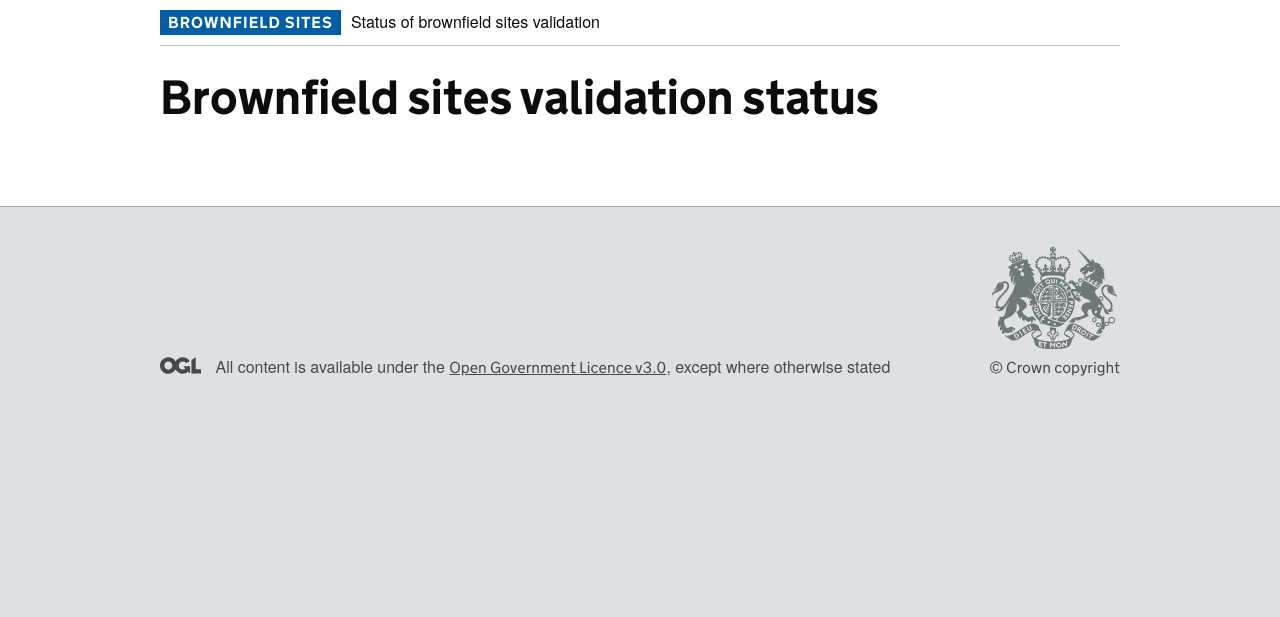
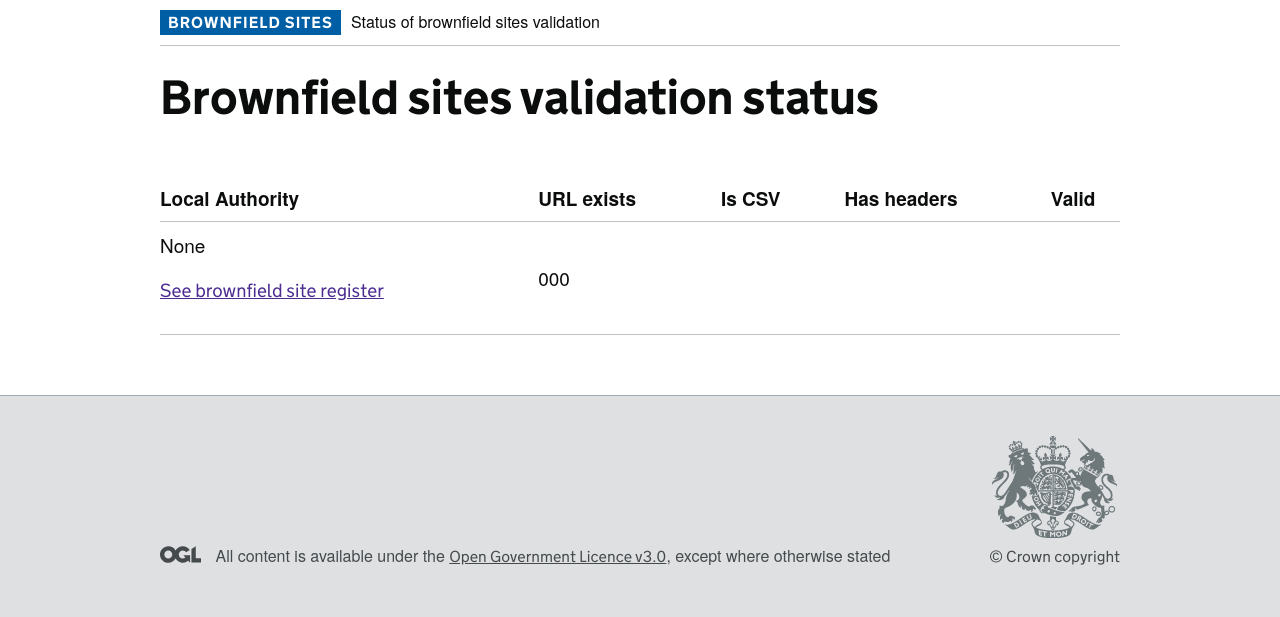
Before and after one commit to digital-land/brownfield-sites-status, a Flask app: template application/templates/index.html in a window 1280 px wide. Shown: the part 68-685 px from the top of the page. Run offline with Flask 2, Linux system fonts and the light colour scheme; the template is opened without the code that fills it: most values are stand-ins (such as "Sample title", 1, 10 or a date in 2020); parts of the project's set-up code (start-up, migrations or seed data) failed here and were passed over; some libraries are stand-ins or nearby versions.

Commit message:
Fetch raw json, process to generate table

```diff
--- a/application/factory.py
+++ b/application/factory.py
@@ -2,6 +2,10 @@
 import os
 from flask import Flask, render_template
 from flask.cli import load_dotenv
+
+from application.filters import (
+    map_la_code_to_name
+)
 
 load_dotenv()
 
@@ -13,6 +17,7 @@ def create_app(config_filename):
 
     register_errorhandlers(app)
     register_blueprints(app)
+    register_filters(app)
     register_extensions(app)
 
     return app
@@ -33,6 +38,10 @@ def register_blueprints(app):
     app.register_blueprint(frontend)
 
 
+def register_filters(app):
+    app.add_template_filter(map_la_code_to_name)
+
+
 def register_extensions(app):
     from flask_sslify import SSLify
     SSLify(app)
--- /dev/null
+++ b/application/filters.py
@@ -0,0 +1,5 @@
+from application.data import LocalAuthorityMapping
+la_mapping = LocalAuthorityMapping()
+
+def map_la_code_to_name(id):
+	return la_mapping.get_local_authority_name(id)
--- a/application/templates/index.html
+++ b/application/templates/index.html
@@ -5,4 +5,42 @@
   Brownfield sites validation status
 </h1>
 
+<table class="govuk-table">
+	<thead class="govuk-table__head">
+		<tr class="govuk-table__row validation-result-row">
+			<th class="govuk-table__header" colspan="2">Local Authority</th>
+			<th class="govuk-table__header center-align-cell">URL exists</th>
+			<th class="govuk-table__header center-align-cell">Is CSV</th>
+			<th class="govuk-table__header center-align-cell">Has headers</th>
+			<th class="govuk-table__header center-align-cell">Valid</th>
+		</tr>
+	</thead>
+	<tbody class="govuk-table__body">
+		{% for item in data %}
+		<tr class="govuk-table__row">
+			<td class="govuk-table__cell" colspan="2">{{ item.organisation.S | map_la_code_to_name }}
+				<p class="full-results-link"><a href="{{ item['register-url']['S'] if item['register-url'] }}">See brownfield site register</a></p>
+			</td>
+			{%- if item.validated.NULL %}
+			<td class="govuk-table__cell" colspan="4">
+				<span class="validation-result-not-available">No results available</span>
+			</td>
+			{% else %}
+			<td class="govuk-table__cell">{{ item.validated.S.statusCode }}</td>
+			<td class="govuk-table__cell">{{ item.validated.S.isCsv }}</td>
+			<td class="govuk-table__cell">{{ item.validated.S.hasRequiredHeaders }}</td>
+			<td class="govuk-table__cell">{{ item.validated.S.isValid }}</td>
+			{% endif %}
+
+		</tr>
+		{% endfor %}
+	</tbody>
+</table>
+
 {% endblock %}
+
+{% block bodyEnd %}
+<script>
+	console.log('{{ data }}');
+</script>
+{% endblock %}
```
Also changed, not shown: application/frontend/views.py (+28 -2 lines).
